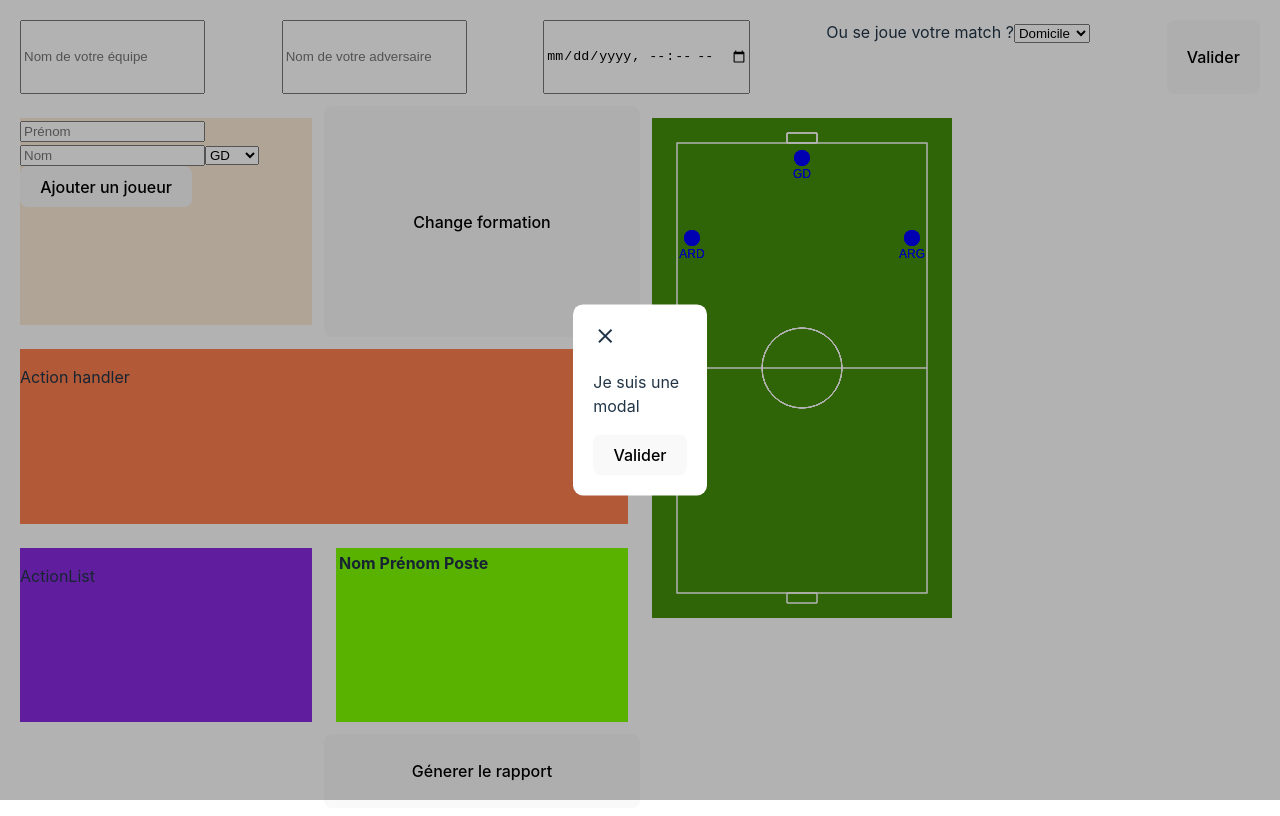
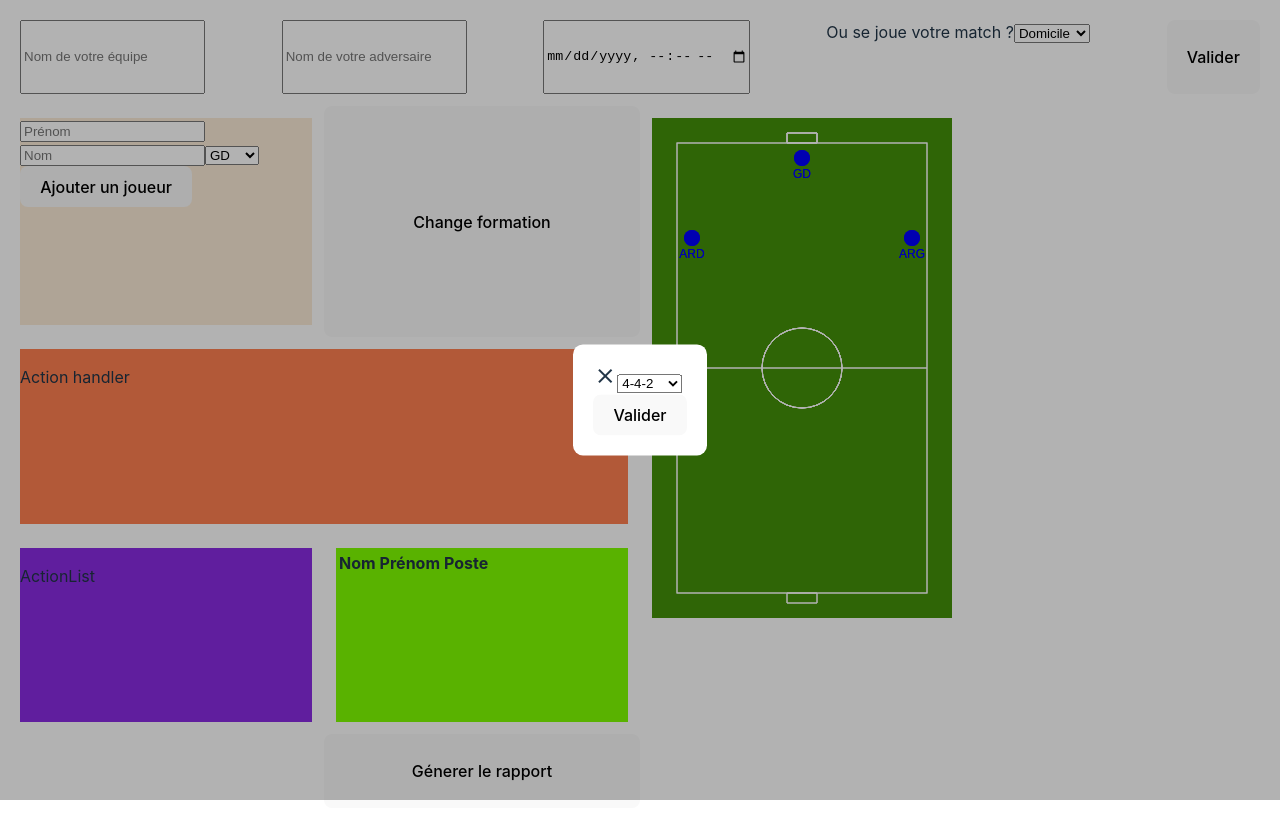
Before and after one commit to ceulain/match-report, a React (Vite) app: page / in a window 1280 px wide. Built offline with nearby package versions, Linux system fonts and the light colour scheme.

Commit message:
feat: add select formation

```diff
--- a/src/Modal/content.tsx
+++ b/src/Modal/content.tsx
@@ -3,6 +3,8 @@ import classes from "./styles.module.css";
 type Props = {
   onClose: () => void;
 };
+
+const mock = ["4-4-2", "4-3-3", "4-1-4-1"];
 
 export default function Content({ onClose }: Props) {
   return (
@@ -14,7 +16,11 @@ export default function Content({ onClose }: Props) {
         >
           close
         </span>
-        <p>Je suis une modal</p>
+        <select>
+          {mock.map((formation) => (
+            <option value={formation}>{formation}</option>
+          ))}
+        </select>
         <button onClick={onClose}>Valider</button>
       </div>
     </div>
```
